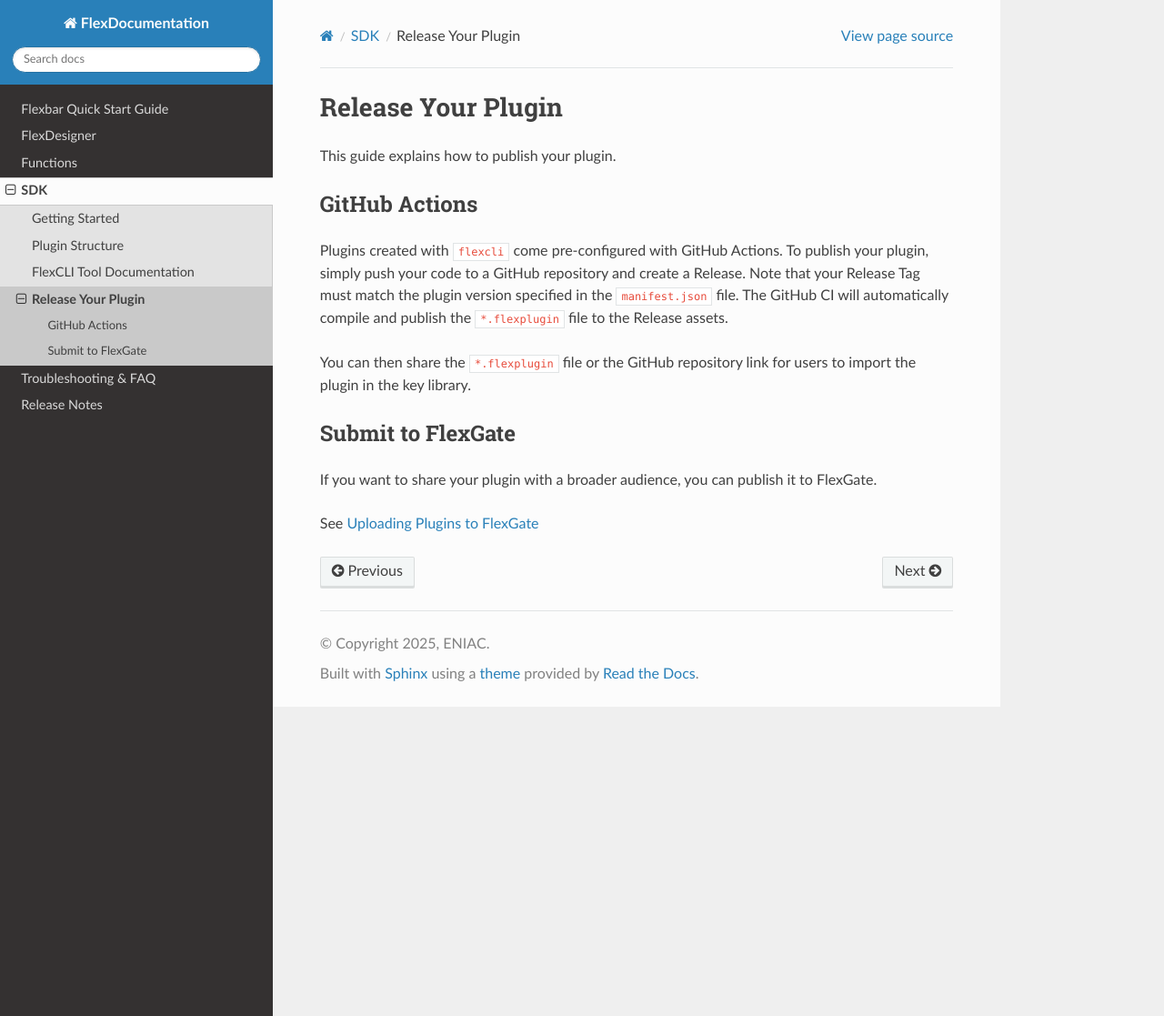
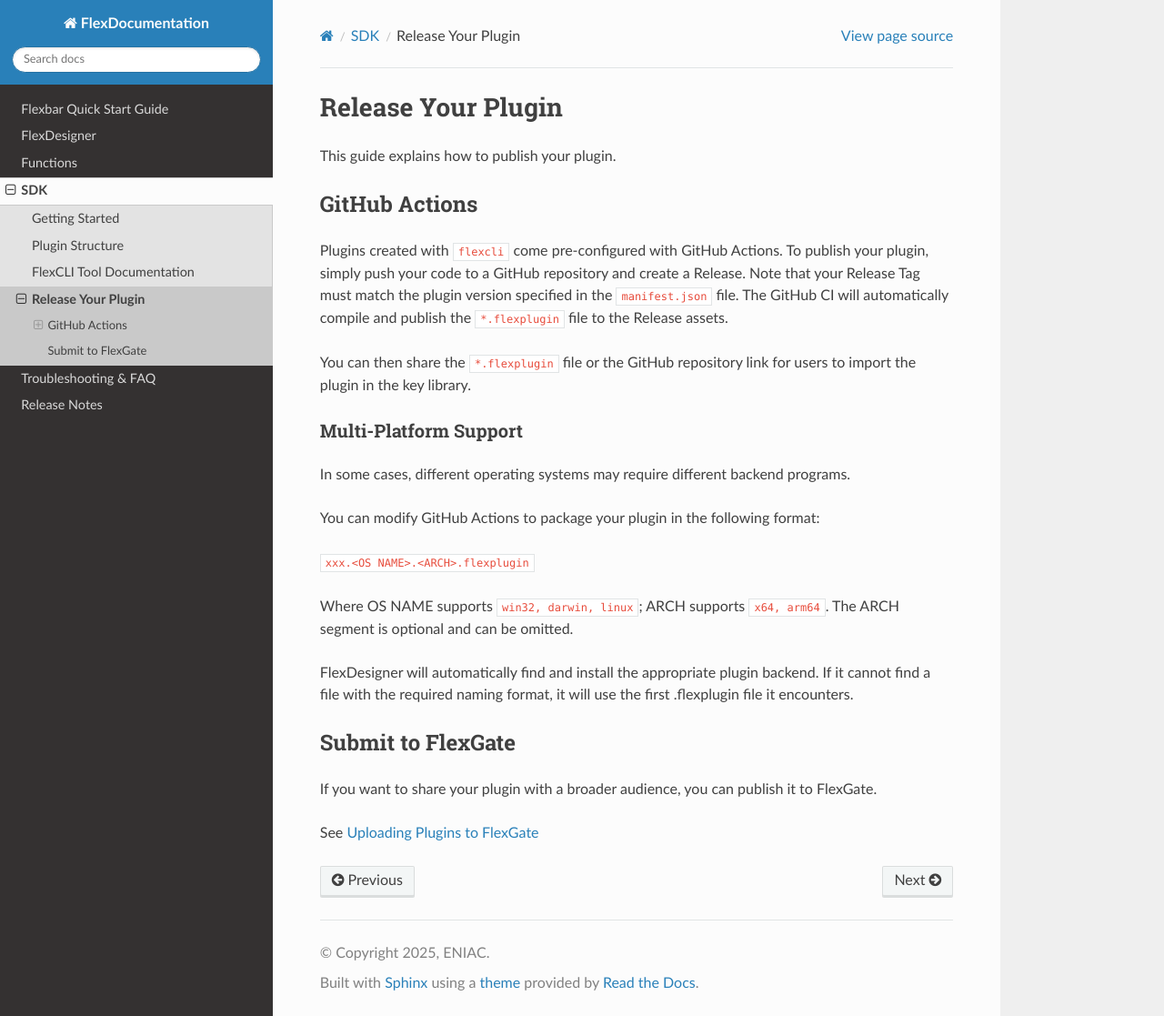
Before and after one commit to ENIAC-Tech/FlexDocumentation, a Sphinx documentation site: the page built from docs/source/sdk/release_plugin.md, in a window 1280 px wide and 1117 px high. Shown: the whole window at 91% size. Built offline with Sphinx 7.4.7 and the Read the Docs theme 3.1.0, drawn with Linux system fonts in a browser that asks for light colours.

Commit message:
update: Plugin multiplatform support and kill command

```diff
--- a/docs/source/sdk/release_plugin.md
+++ b/docs/source/sdk/release_plugin.md
@@ -8,6 +8,18 @@
 
 You can then share the `*.flexplugin` file or the GitHub repository link for users to import the plugin in the key library.
 
+### Multi-Platform Support
+
+In some cases, different operating systems may require different backend programs.
+
+You can modify GitHub Actions to package your plugin in the following format:
+
+ `xxx.<OS NAME>.<ARCH>.flexplugin`
+
+Where OS NAME supports `win32, darwin, linux`; ARCH supports `x64, arm64`. The ARCH segment is optional and can be omitted.
+
+FlexDesigner will automatically find and install the appropriate plugin backend. If it cannot find a file with the required naming format, it will use the first .flexplugin file it encounters.
+
 ## Submit to FlexGate
 
 If you want to share your plugin with a broader audience, you can publish it to FlexGate.
```
Also changed, not shown: docs/source/sdk/flexcli.md (+41 -2 lines).
